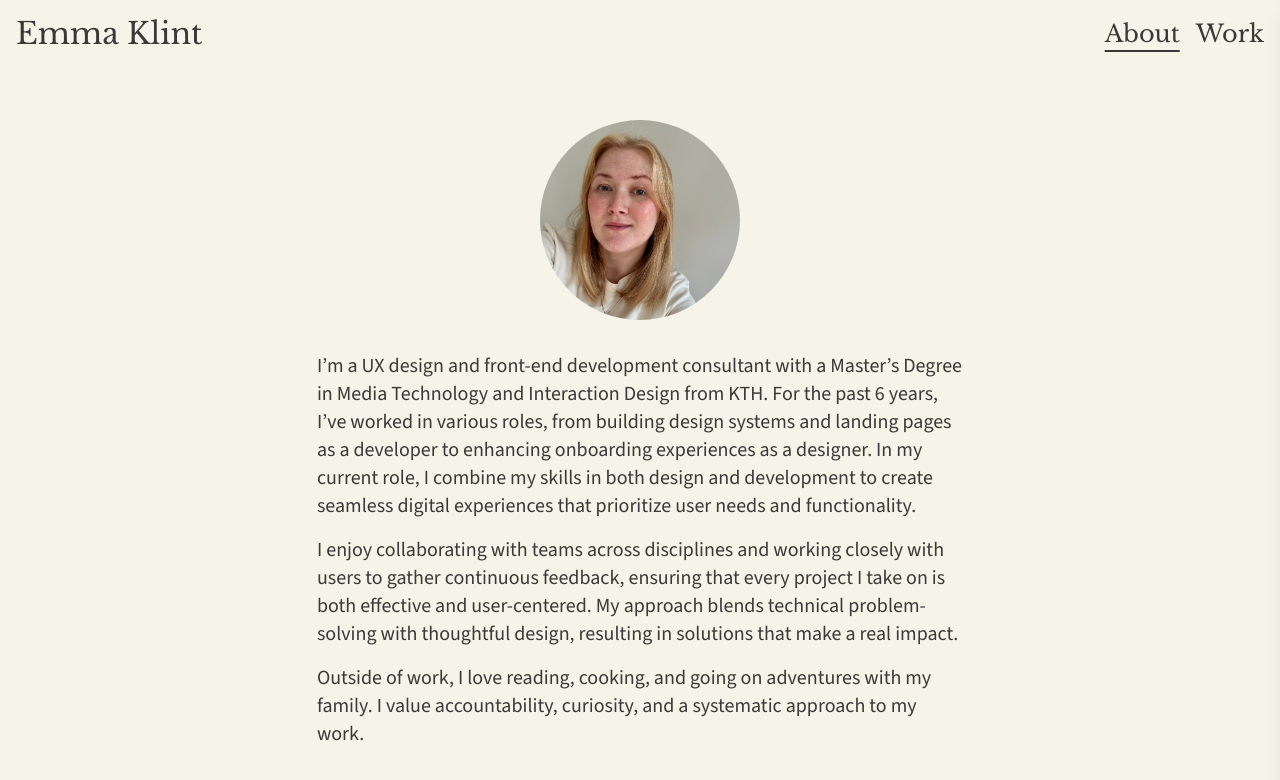
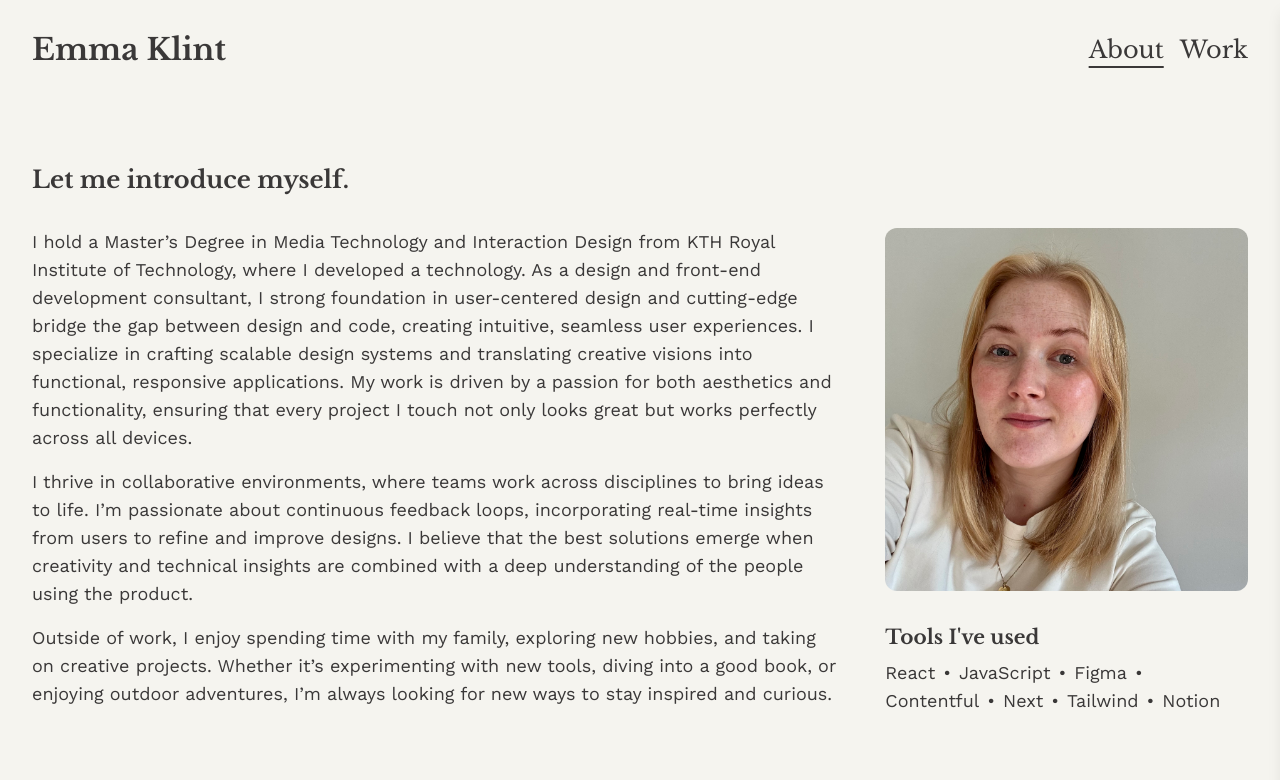
Before and after one commit to emmaklint/portfolio, a Next.js app: page /about in a window 1280 px wide. Shown: the top 780 px of the page. Built offline with nearby package versions, Linux system fonts and the light colour scheme.

Commit message:
using css grid

```diff
--- a/src/app/about/page.js
+++ b/src/app/about/page.js
@@ -1,39 +1,82 @@
 import Image from "next/image";
 
 export default function About() {
+  const tools = [
+    "React",
+    "JavaScript",
+    "Figma",
+    "Contentful",
+    "Next",
+    "Tailwind",
+    "Notion",
+  ];
+
   return (
     <>
-      <section className="flex flex-col items-center justify-between">
-        <div className="mb-8">
-          <Image
-            src="/emma.jpeg"
-            alt="Description of my image"
-            width={200}
-            height={200}
-            className="rounded-full"
-          />
+      <section className="">
+        <h2 className="text-2xl font-bold mb-2 md:mb-8 font-serif">
+          Let me introduce myself.
+        </h2>
+        <div className="grid grid-cols-1 md:grid-cols-3 gap-4">
+          <div className="col-span-2">
+            <p className="mb-2 md:mb-4 font-sans text-lg">
+              I hold a Master’s Degree in Media Technology and Interaction
+              Design from KTH Royal Institute of Technology, where I developed a
+              technology. As a design and front-end development consultant, I
+              strong foundation in user-centered design and cutting-edge bridge
+              the gap between design and code, creating intuitive, seamless user
+              experiences. I specialize in crafting scalable design systems and
+              translating creative visions into functional, responsive
+              applications. My work is driven by a passion for both aesthetics
+              and functionality, ensuring that every project I touch not only
+              looks great but works perfectly across all devices.
+            </p>
+            <p className="mb-2 md:mb-4 font-sans text-lg">
+              I thrive in collaborative environments, where teams work across
+              disciplines to bring ideas to life. I’m passionate about
+              continuous feedback loops, incorporating real-time insights from
+              users to refine and improve designs. I believe that the best
+              solutions emerge when creativity and technical insights are
+              combined with a deep understanding of the people using the
+              product.
+            </p>
+            <p className="mb-2 md:mb-4 font-sans text-lg">
+              Outside of work, I enjoy spending time with my family, exploring
+              new hobbies, and taking on creative projects. Whether it’s
+              experimenting with new tools, diving into a good book, or enjoying
+              outdoor adventures, I’m always looking for new ways to stay
+              inspired and curious.
+            </p>
+          </div>
+          <div className="flex flex-col md:ml-8">
+            <div className="mb-8">
+              <Image
+                src="/emma.jpeg"
+                alt="A picture of Emma Klint"
+                width={400}
+                height={400}
+                className="rounded-xl"
+              />
+            </div>
+            <div>
+              <h3 className="text-xl font-bold mb-2 font-serif">
+                Tools I've used
+              </h3>
+              <ul className="text-lg">
+                {tools.map((tool) => {
+                  return (
+                    <li key={tool} className="inline-block ">
+                      {tool}
+                      {tool !== tools[tools.length - 1] && (
+                        <span className="mx-2">•</span>
+                      )}
+                    </li>
+                  );
+                })}
+              </ul>
+            </div>
+          </div>
         </div>
-        <p className="text-lg md:text-xl mb-4 max-w-prose">
-          I’m a UX design and front-end development consultant with a Master’s
-          Degree in Media Technology and Interaction Design from KTH. For the
-          past 6 years, I’ve worked in various roles, from building design
-          systems and landing pages as a developer to enhancing onboarding
-          experiences as a designer. In my current role, I combine my skills in
-          both design and development to create seamless digital experiences
-          that prioritize user needs and functionality.
-        </p>
-        <p className="text-lg md:text-xl mb-4 max-w-prose">
-          I enjoy collaborating with teams across disciplines and working
-          closely with users to gather continuous feedback, ensuring that every
-          project I take on is both effective and user-centered. My approach
-          blends technical problem-solving with thoughtful design, resulting in
-          solutions that make a real impact.
-        </p>
-        <p className="text-lg md:text-xl max-w-prose">
-          Outside of work, I love reading, cooking, and going on adventures with
-          my family. I value accountability, curiosity, and a systematic
-          approach to my work.
-        </p>
       </section>
     </>
   );
--- a/src/app/globals.css
+++ b/src/app/globals.css
@@ -3,7 +3,7 @@
 @tailwind utilities;
 
 :root {
-  --background: #f6f4e8;
+  --background: #f5f4ef;
   --foreground: #3a3838;
 }
 
--- a/src/app/layout.js
+++ b/src/app/layout.js
@@ -1,19 +1,20 @@
-import { Source_Sans_3, Libre_Baskerville } from "next/font/google";
+import { Work_Sans, Libre_Baskerville } from "next/font/google";
 
 import Navbar from "../components/Navbar";
 import "./globals.css";
 
-const sourceSansPro = Source_Sans_3({
+const workSans = Work_Sans({
   subsets: ["latin"],
   display: "swap",
-  variable: "--font-source-sans-pro",
+  variable: "--font-work-sans",
+  weight: ["400", "700"], // Add the weights you need
 });
 
 const libreBaskerville = Libre_Baskerville({
   subsets: ["latin"],
   display: "swap",
   variable: "--font-libre-baskerville",
-  weight: ["400", "700"], // Libre Baskerville is available in regular and bold
+  weight: ["400", "700"], // Add the weights you need
 });
 
 export const metadata = {
@@ -25,12 +26,12 @@ export default function RootLayout({ children }) {
   return (
     <html
       lang="en"
-      className={`${sourceSansPro.variable} ${libreBaskerville.variable}`}
+      className={`${workSans.variable} ${libreBaskerville.variable}`}
     >
-      <body className=" min-h-screen flex flex-col">
+      <body className="min-h-screen flex flex-col items-center overflow-y-scroll">
         <Navbar />
-        <main className="flex-grow flex items-center justify-center px-4 py-8">
-          <div className="w-full max-w-4xl">{children}</div>
+        <main className="flex-grow flex justify-center pt-16 max-w-screen-xl px-4 md:px-8">
+          {children}
         </main>
       </body>
     </html>
--- a/src/app/page.js
+++ b/src/app/page.js
@@ -1,10 +1,18 @@
+import Link from "next/link";
+
 export default function Home() {
   return (
-    <section>
-      <p className="font-serif text-3xl/relaxed  md:text-4xl/relaxed  lg:text-5xl/relaxed mb-8 max-w-prose text-center ">
+    <section className="flex flex-col md:justify-center items-center">
+      <p className=" text-xl/relaxed  md:text-3xl/relaxed mb-8 max-w-prose text-center ">
         I&apos;m a developer and designer who enjoys creating user-centered
         digital experiences that combine thoughtful design with functional code.
       </p>
+      <Link
+        href="/work"
+        className="mt-4 px-4 py-2 bg-gray-800	text-white rounded hover:bg-amber-600"
+      >
+        See my work
+      </Link>
     </section>
   );
 }
--- a/src/app/work/page.js
+++ b/src/app/work/page.js
@@ -1,59 +1,68 @@
 const projects = [
   {
     id: "1",
-    title: "EcoTrack: Sustainable Living App",
+    client: "EcoTrack",
+    title: "Sustainable Living App",
     description:
       "A React Native mobile app designed to help users reduce their carbon footprint through daily habit tracking and personalized eco-friendly suggestions.",
     technologies: ["React Native", "Redux", "Node.js", "MongoDB"],
   },
   {
     id: "2",
-    title: "Artisanal: E-commerce Platform Redesign",
+    client: "Artisanal",
+    title: "E-commerce Platform Redesign",
     description:
       "A complete UX overhaul and front-end implementation for an artisanal goods marketplace, focusing on improved navigation and a streamlined checkout process.",
     technologies: ["React", "Next.js", "Tailwind CSS", "Stripe API"],
   },
   {
     id: "3",
-    title: "DataViz Dashboard",
+    client: "DataViz",
+    title: "Dashboard",
     description:
       "An interactive data visualization dashboard built with React and D3.js, allowing users to explore and analyze complex datasets through intuitive charts and filters.",
     technologies: ["React", "D3.js", "Node.js", "Express", "PostgreSQL"],
+  },
+  {
+    id: "2",
+    client: "EcoTrack",
+    title: "Sustainable Living App",
+    description:
+      "A React Native mobile app designed to help users reduce their carbon footprint through daily habit tracking and personalized eco-friendly suggestions.",
+    technologies: ["React Native", "Redux", "Node.js", "MongoDB"],
   },
 ];
 
 export default function Work() {
   return (
     <>
-      <div className="grid grid-cols-1 md:grid-cols-2 gap-8">
-        {projects.map((project) => (
-          <div key={project.id}>
-            <h2 className="text-base md:text-2xl mb-2 font-serif">
-              {project.title}
-            </h2>
-            <p className="text-gray-600 mb-4">{project.description}</p>
-            <div className="mb-4">
-              <h3 className="text-base mb-2">Technologies Used:</h3>
-              <div className="flex flex-wrap gap-2">
+      <section className="">
+        <h2 className="text-2xl font-bold mb-2 md:mb-8 font-serif">
+          What I have been working on lately.
+        </h2>
+        <div className="grid grid-cols-1 md:grid-cols-2 gap-8 ">
+          {projects.map((project) => (
+            <div key={project.id} className="flex flex-col gap-2">
+              <div className="bg-amber-400 p-4 h-80 rounded-lg" />
+              <span className="font-serif">{project.client}</span>
+              <h2 className="text-base md:text-xl font-serif font-bold">
+                {project.title}
+              </h2>
+              <p className="text-gray-600">{project.description}</p>
+              <div className="">
                 {project.technologies.map((tech, index) => (
-                  <span
-                    key={index}
-                    className="bg-amber-50 text-amber-700 px-2 py-1 rounded text-sm"
-                  >
+                  <span key={index} className="text-sm">
                     {tech}
+                    {index !== project.technologies.length - 1 && (
+                      <span className="mx-2">•</span>
+                    )}
                   </span>
                 ))}
               </div>
             </div>
-            <a
-              href={`/work/${project.id}`}
-              className="text-amber-900 hover:underline"
-            >
-              Read more
-            </a>
-          </div>
-        ))}
-      </div>
+          ))}
+        </div>
+      </section>
     </>
   );
 }
--- a/src/components/Navbar.js
+++ b/src/components/Navbar.js
@@ -85,8 +85,8 @@ const Navbar = () => {
 
   return (
     <nav className="w-full">
-      <div className="max-w-screen-xl flex items-center justify-between mx-auto p-4">
-        <Link href="/" className="text-xl md:text-3xl font-serif">
+      <div className="max-w-screen-xl flex items-center justify-between mx-auto p-8">
+        <Link href="/" className="text-xl md:text-3xl font-serif font-bold">
           Emma Klint
         </Link>
         <ul className="hidden md:flex flex-1 justify-end items-center space-x-4">
--- a/tailwind.config.js
+++ b/tailwind.config.js
@@ -12,7 +12,7 @@ module.exports = {
         foreground: "var(--foreground)",
       },
       fontFamily: {
-        sans: ["var(--font-source-sans-pro)"],
+        sans: ["var(--font-work-sans)"],
         serif: ["var(--font-libre-baskerville)"],
       },
     },
```
